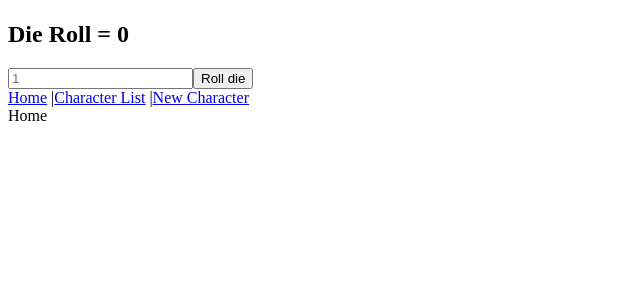
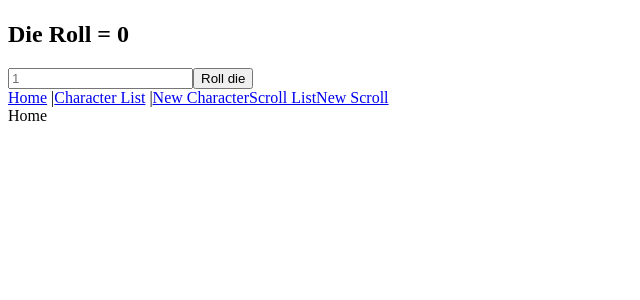
Before and after one commit to Zindriana/react_to_java, a React (Vite) app: page / in a window 1280 px wide. Shown: the top 300 px of the page, without its empty margins (0-640 px from the left). Built offline with nearby package versions, Linux system fonts and the light colour scheme; no server answers.

Commit message:
added links and routes to Scroll

```diff
--- a/src/App.jsx
+++ b/src/App.jsx
@@ -2,6 +2,8 @@ import { useEffect, useState } from 'react';
 import { HashRouter, Route, Routes, Link } from 'react-router-dom';
 import CharacterList from "./components/CharacterList.jsx";
 import NewCharacter from "./components/NewCharacter.jsx";
+import ScrollList from "./components/ScrollList.jsx";
+import NewScroll from "./components/NewScroll.jsx";
 
 function App() {
     const [message, setMessage] = useState('');
@@ -50,11 +52,15 @@ function App() {
                     <Link to="/">Home</Link> |
                     <Link to="/characterlist">Character List</Link> |
                     <Link to="/newcharacter">New Character</Link>
+                    <Link to="/newcharacter">Scroll List</Link>
+                    <Link to="/newcharacter">New Scroll</Link>
                 </nav>
                 <Routes>
                     <Route path="/" element={<div>Home</div>}/>
                     <Route path="/characterlist" element={<CharacterList/>}/>
                     <Route path="/newcharacter" element={<NewCharacter/>}/>
+                    <Route path="/scrolllist" element={<ScrollList/>}/>
+                    <Route path="/newscroll" element={<NewScroll/>}/>
                 </Routes>
             </div>
         </HashRouter>
```
